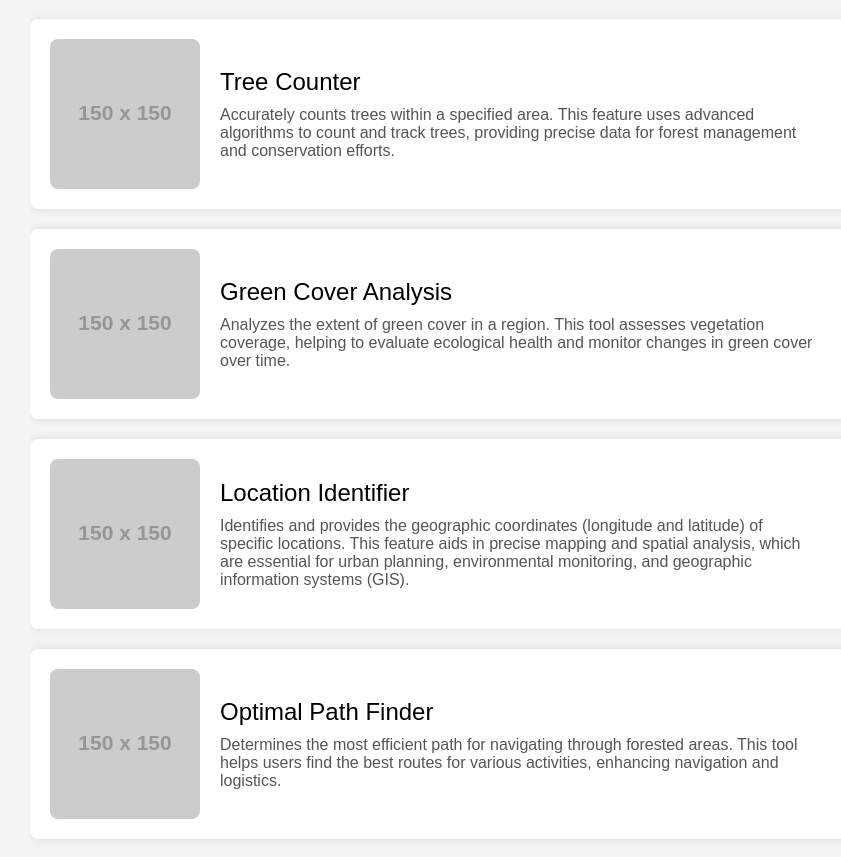
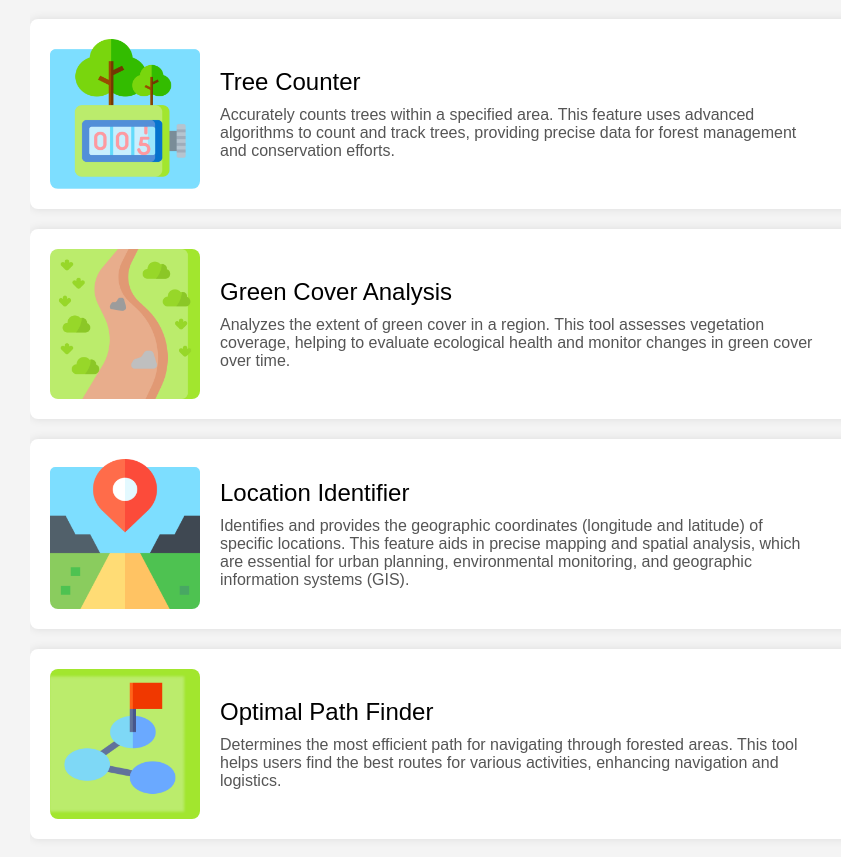
Before and after one commit to pratima-b/Tree-View, a plain HTML site: page features.html in a window 1280 px wide. Shown: the part 61-918 px from the top of the page, without its empty margins (98-939 px from the left). Drawn offline with Linux system fonts and the light colour scheme; placeholder pictures from the web are drawn by us.

Commit message:
Final Commit

```diff
--- a/features.html
+++ b/features.html
@@ -50,7 +50,7 @@
     <div class="container">
         <h1>Features</h1>
         <div class="card">
-            <img src="https://via.placeholder.com/150" alt="Tree Counter">
+            <img src="images\tree counter.png" alt="Tree Counter">
             <div class="card-content">
                 <div class="card-title">Tree Counter</div>
                 <div class="card-description">
@@ -60,7 +60,7 @@
         </div>
 
         <div class="card">
-            <img src="https://via.placeholder.com/150" alt="Green Cover Analysis">
+            <img src="images\footpath.png" alt="Green Cover Analysis">
             <div class="card-content">
                 <div class="card-title">Green Cover Analysis</div>
                 <div class="card-description">
@@ -70,7 +70,7 @@
         </div>
 
         <div class="card">
-            <img src="https://via.placeholder.com/150" alt="Tree Species">
+            <img src="images\loaction identifier.png" alt="Tree Species">
             <div class="card-content">
                 <div class="card-title">Location Identifier</div>
                 <div class="card-description">
@@ -79,7 +79,7 @@
         </div>
 
         <div class="card">
-            <img src="https://via.placeholder.com/150" alt="Optimal Path Finder">
+            <img src="images\optimal path.png" alt="Optimal Path Finder">
             <div class="card-content">
                 <div class="card-title">Optimal Path Finder</div>
                 <div class="card-description">
```
Also changed, not shown: about.html (+3 -3 lines), object_segmentation.html (+1 -1 lines), templates/index.html (+1 -1 lines), images/footpath.png (added), images/loaction identifier.png (added), images/optimal path.png (added), images/tree counter.png (added), processed/download.jpg (added), uploads/download.jpg (added).
